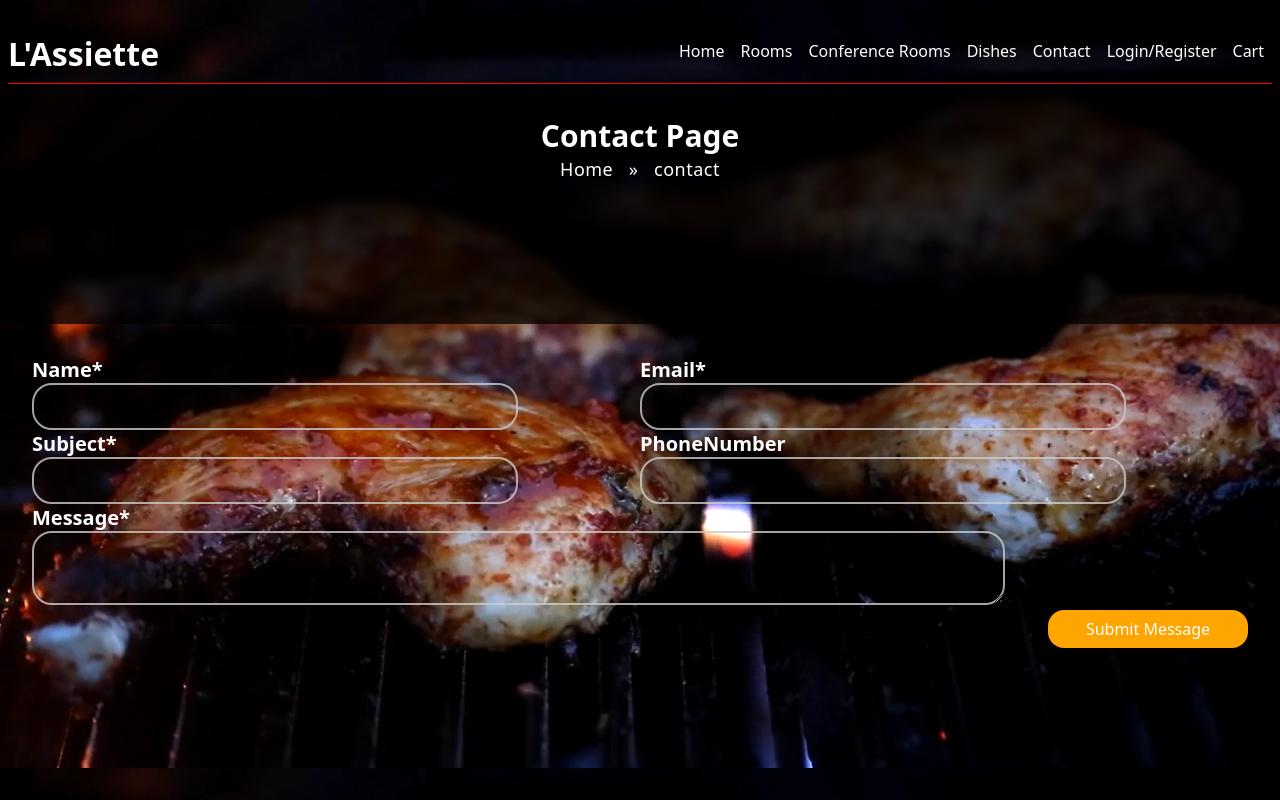
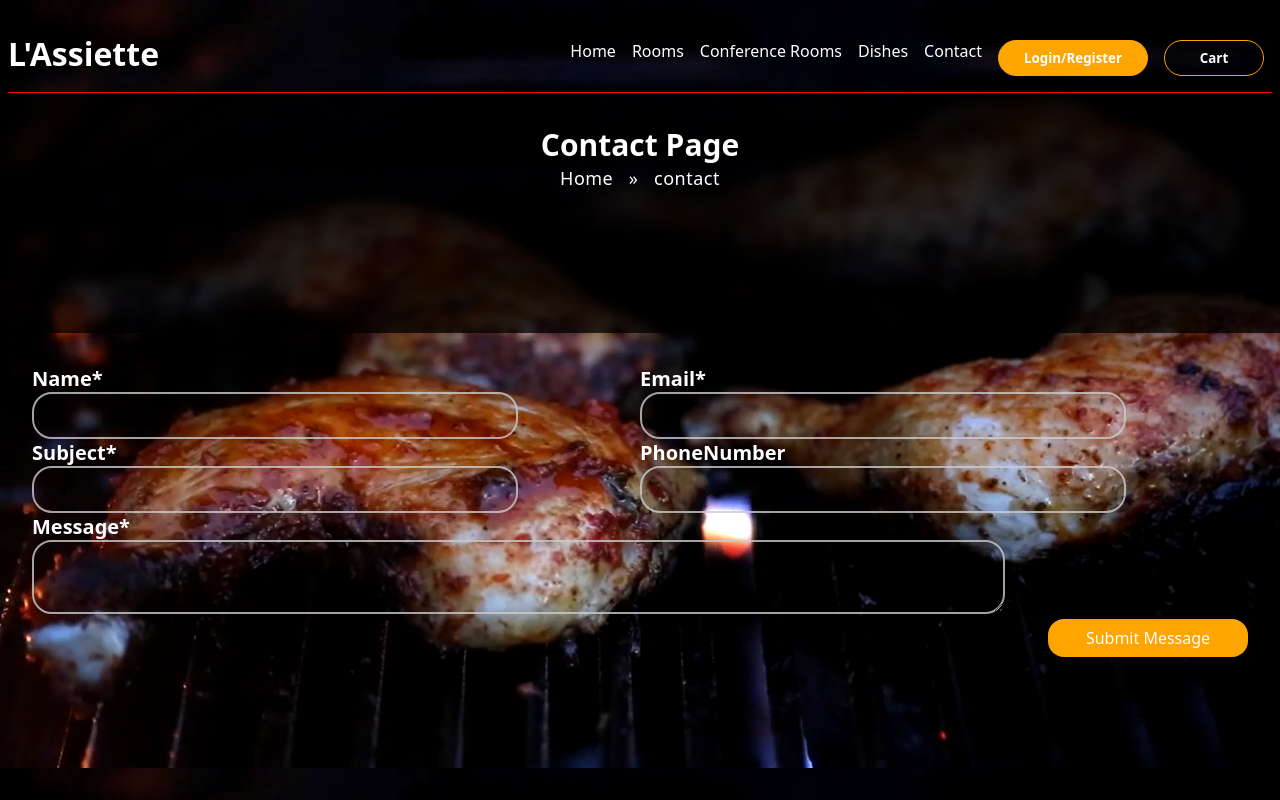
Before and after one commit to OliverMengich/restaurant_frontend, a Next.js app: page /contact in a window 1280 px wide. Built offline with nearby package versions, Linux system fonts and the light colour scheme.

Commit message:
styles navigation buttons

```diff
--- a/src/components/Categories/Categories.component.tsx
+++ b/src/components/Categories/Categories.component.tsx
@@ -14,6 +14,11 @@ function CategoriesComponent({dishes, buttonClick,selectedDish}:CategoriesProp )
                 {
                     Object.keys(dishes).map((category,id) => (<button key={id} onClick={buttonClick} className={selectedDish===category? categoriesListsStyles['selected']:categoriesListsStyles["btn"]}>{category}</button>))
                 }
+                <select className={categoriesListsStyles.select} id="cars">
+                    {
+                        Object.keys(dishes).map((category,id) => (<option key={id} value={category}>{category}</option>))
+                    }
+                </select>
             </div>
             <div className={categoriesListsStyles.sections}>
                 {
--- a/src/components/Navigation/Nav.component.tsx
+++ b/src/components/Navigation/Nav.component.tsx
@@ -25,10 +25,10 @@ function NavComponent() {
                     <Link className={navStyles.link} href="/contact">Contact</Link>
                 </li>
                 <li>
-                    <Link className={navStyles.link} href="/auth">Login/Register</Link>
+                    <button className={navStyles.selected} >Login/Register</button>
                 </li>
                 <li>
-                    <Link className={navStyles.link} href="/cart">Cart</Link>
+                    <button className={navStyles.cart}>Cart</button>
                 </li>
             </ul>
         </div>
--- a/src/components/Navigation/Nav.module.css
+++ b/src/components/Navigation/Nav.module.css
@@ -24,6 +24,26 @@
     border-bottom: 2px solid green;
     color: red;
 }
+.selected{
+    background: orange;
+    color: white;
+    width: 150px;
+    font-weight: 900;
+    padding: .5rem .5rem;
+    border: 1px solid orange;
+    border-radius: 20px;
+    cursor: pointer;
+}
+.cart{
+    color: white;
+    width: 100px;
+    font-weight: 900;
+    padding: .5rem .5rem;
+    border: 1px solid orange;
+    border-radius: 20px;
+    cursor: pointer;
+    background: none;
+}
 @media screen and (max-width: 830px) {
     /* .nav{
         border-bottom: none;
--- a/src/components/layout/Layout.component.tsx
+++ b/src/components/layout/Layout.component.tsx
@@ -7,9 +7,8 @@ type Props = {
 }
 const Layout = ( {children}: Props ) => {
     return (
-        <div className="wrapper" style={{ backgroundImage: `url(${bg.src})`, width: '100vw',overflowY:'scroll', height: '100vh' }}>
+        <div className="wrapper" style={{ backgroundImage: `url(${bg.src})`, width: '100vw',overflowY:'scroll',overflowX:'hidden', height: '100vh' }}>
             <NavComponent />
-            {/* <HomeBody/> */}
             {children}
         </div>
     )
--- a/src/pages/index.tsx
+++ b/src/pages/index.tsx
@@ -47,6 +47,10 @@ export default function Home({ dishes, rooms }: HomeProps) {
                         ,<span style={{ color: "yellow" }}>Anne-Sophie Pic</span>{" "}
                         and Many More
                     </p>
+                    <div className={homeBodyStyles.buttons}>
+                        <button className={homeBodyStyles.btn}>Explore Food</button>
+                        <button className={homeBodyStyles.search_btn}>Search</button>
+                    </div>
                 </div>
                 <Image
                     src="/plate.png"
```
Also changed, not shown: src/components/Categories/Categories.module.scss (+43 -0 lines), src/styles/Home.module.css (+25 -1 lines).
